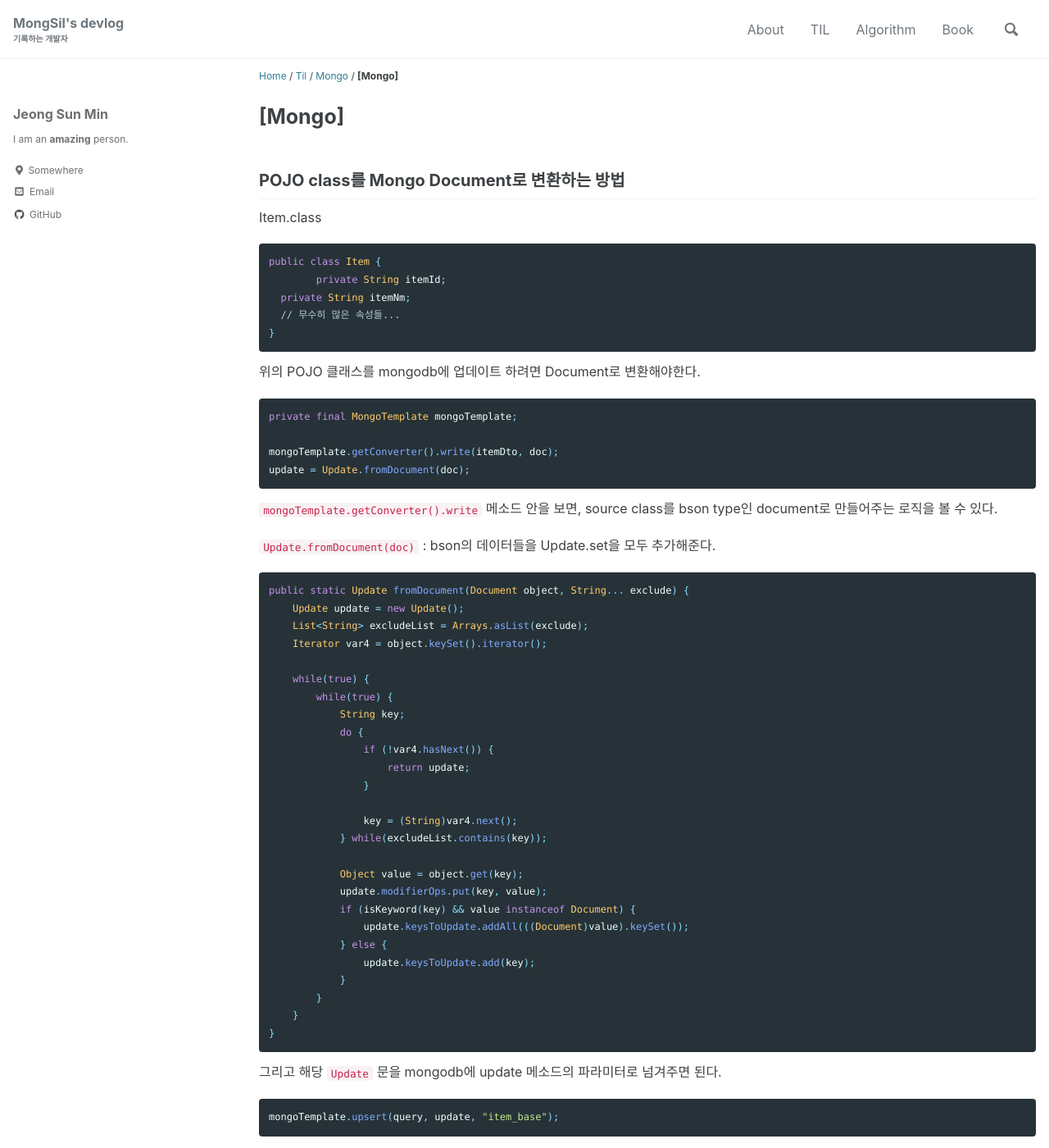
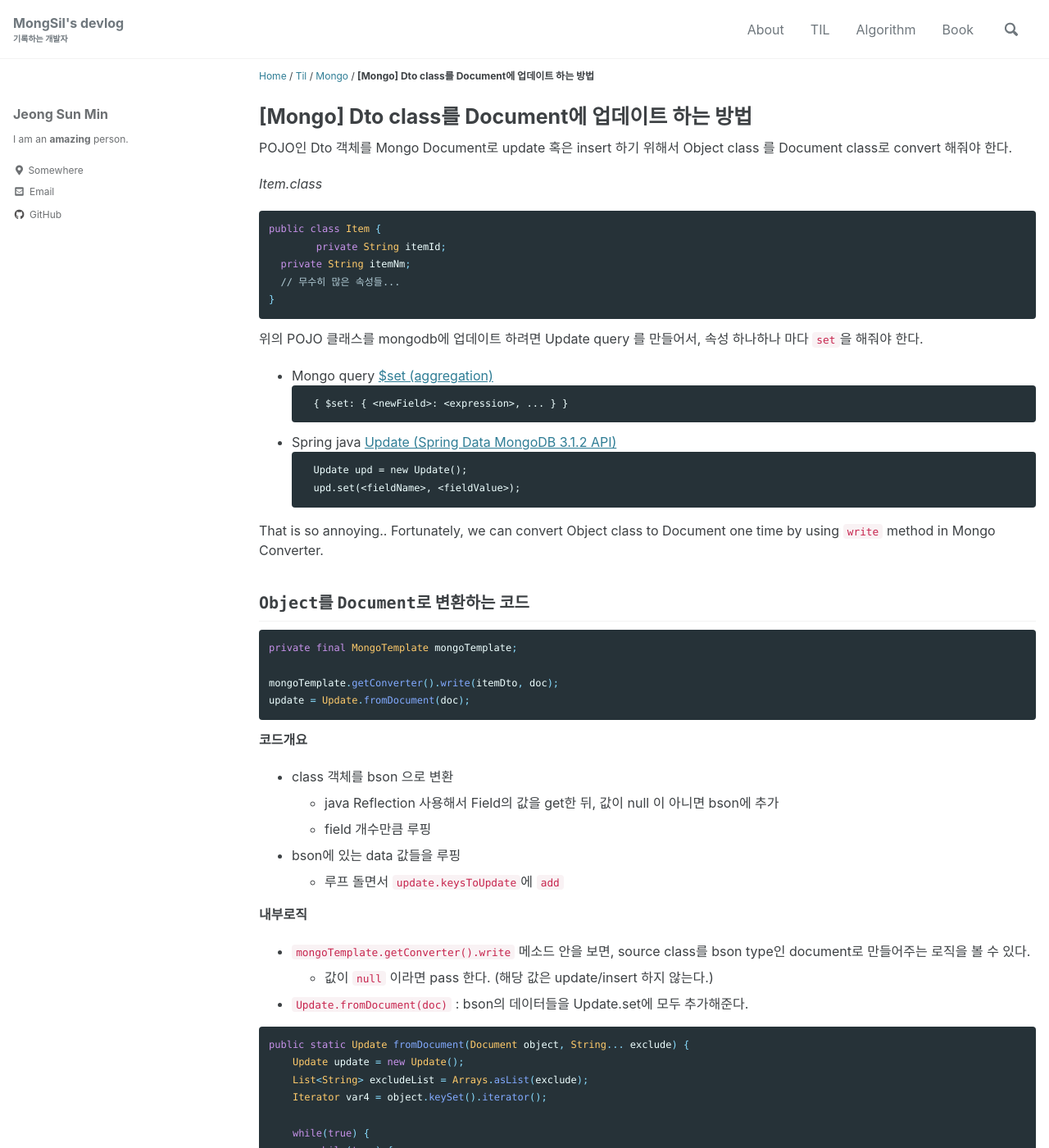
Before and after one commit to mongsil1025/mongsil1025.github.io, a Jekyll site: the page built from _posts/TIL/mongo/2021-01-08-mongoDocumentWrite.md, in a window 1280 px wide and 1400 px high. Shown: the whole window at 82% size. Built offline with Jekyll 4.4.1, drawn with Linux system fonts in a browser that asks for light colours; cached includes are drawn as plain includes; comment, search, counter and statistics services are not loaded; some of the changed text lies outside the part shown.

Commit message:
[TIL] mongoMappingConverter

````diff
--- a/_posts/TIL/mongo/2021-01-08-mongoDocumentWrite.md
+++ b/_posts/TIL/mongo/2021-01-08-mongoDocumentWrite.md
@@ -1,14 +1,14 @@
 ---
-title:  "[Mongo]"
+title:  "[Mongo] Dto class를 Document에 업데이트 하는 방법"
 date: 2021-01-08
 excerpt: ""
 tags: [til, mongo]
 categories: [til/mongo]
 ---
 
-## POJO class를 Mongo Document로 변환하는 방법
+POJO인 Dto 객체를 Mongo Document로 update 혹은 insert 하기 위해서 Object class 를 Document class로 convert 해줘야 한다.
 
-Item.class
+*Item.class*
 
 ``` java
 public class Item {
@@ -18,7 +18,21 @@ public class Item {
 }
 ```
 
-위의 POJO 클래스를 mongodb에 업데이트 하려면 Document로 변환해야한다.
+위의 POJO 클래스를 mongodb에 업데이트 하려면 Update query 를 만들어서, 속성 하나하나 마다 `set`을 해줘야 한다.
+
+- Mongo query [$set (aggregation)](https://docs.mongodb.com/manual/reference/operator/aggregation/set/#pipe._S_set)
+	```
+	{ $set: { <newField>: <expression>, ... } }
+	```
+- Spring java [Update (Spring Data MongoDB 3.1.2 API)](https://docs.spring.io/spring-data/mongodb/docs/current/api/org/springframework/data/mongodb/core/query/Update.html)
+	```
+	Update upd = new Update();
+	upd.set(<fieldName>, <fieldValue>);
+	```
+
+That is so annoying.. Fortunately, we can convert Object class to Document one time by using `write` method in Mongo Converter.
+
+## `Object`를 `Document`로 변환하는 코드
 
 ``` java
 private final MongoTemplate mongoTemplate;
@@ -27,9 +41,20 @@ mongoTemplate.getConverter().write(itemDto, doc);
 update = Update.fromDocument(doc);
 ```
 
-`mongoTemplate.getConverter().write` 메소드 안을 보면, source class를 bson type인 document로 만들어주는 로직을 볼 수 있다.
+**코드개요**
 
-`Update.fromDocument(doc)` : bson의 데이터들을 Update.set을 모두 추가해준다.
+- class 객체를 bson 으로 변환
+  - java Reflection 사용해서 Field의 값을 get한 뒤, 값이 null 이 아니면 bson에 추가
+  - field 개수만큼 루핑
+- bson에 있는 data 값들을 루핑
+  - 루프 돌면서 `update.keysToUpdate`에 `add`
+
+**내부로직**
+
+- `mongoTemplate.getConverter().write` 메소드 안을 보면, source class를 bson type인 document로 만들어주는 로직을 볼 수 있다.
+	- 값이 `null` 이라면 pass 한다. (해당 값은 update/insert 하지 않는다.)
+
+- `Update.fromDocument(doc)` : bson의 데이터들을 Update.set에 모두 추가해준다.
 
 ``` java
 public static Update fromDocument(Document object, String... exclude) {
@@ -51,7 +76,7 @@ public static Update fromDocument(Document object, String... exclude) {
             Object value = object.get(key);
             update.modifierOps.put(key, value);
             if (isKeyword(key) && value instanceof Document) {
-                update.keysToUpdate.addAll(((Document)value).keySet());
+                update.keysToUpdate.addAll(((Document)value).keySet()); // add field to update keys
             } else {
                 update.keysToUpdate.add(key);
             }
@@ -66,14 +91,23 @@ public static Update fromDocument(Document object, String... exclude) {
 mongoTemplate.upsert(query, update, "item_base");
 ```
 
-내부 로직을 확인해보니까, class 객체를 mongodb에 update 하는 로직은 크게 다음과 같이 표현할 수 있다.
-- class 객체를 bson 으로 변환
-  - java Reflection 사용해서 Field의 값을 get한 뒤, 값이 null 이 아니면 bson에 추가
-  - field 개수만큼 루핑
-- bson에 있는 data 값들을 루핑
-  - 루프 돌면서 `update.keysToUpdate`에 `add`
+## 특정 필드만 몽고에 업데이트 (Update specific field to mongo document)
 
-내부 로직을 정확히 알고보니까, 내가 알기쉽게 코드를 다시 짤 수 있었다.
+``` java
+private final MongoTemplate mongoTemplate;
+
+mongoTemplate.getConverter().write(itemDto, doc);
+update = Update.fromDocument(doc);
+```
+
+`Update.fromDocument` 는 위에서 살펴봤듯이 내부적으로 **모든 필드를 Update에 추가한다.**
+
+
+모든필드가 아닌 특정 필드들만 업데이트 하고자할 경우, `Update.fromDocument`를 사용할 수 없고 따로 메소드를 구현해야 한다.
+
+
+프로세스를 정확히 알고 생각해보니, 굳이 위와 같이 스프링에서 제공하는 메소드를 쓰지 않아도 (내가 알기 쉽게) 코드를 다시 짤 수 있었다.
+{: .notice--info}
 
 ``` java
 for(String modCol : payload.getModCols()) {
@@ -86,4 +120,7 @@ for(String modCol : payload.getModCols()) {
 }
 ```
 
-`modCols`를 루핑하면서, `ReflectionUtils`를 사용해서 값을 가져오고, 해당 값이 null 이 아닐 경우에만 `Update`에 add 하는 것이다. mongo에서 제공해주는 메소드를 쓰다가, 위와 같은 코드로 바꿨을때 성능상 이슈가 없을까 걱정했는데, mongo 메소드를 쓰던, 위와 같이 쓰던 성능 차이는 없을 것 같다.
+- `payload.getModCols()`에 업데이트 하려는 필드를 담아두고, 이를 루핑한다.
+- `modCols`를 루핑하면서, `ReflectionUtils`를 사용해서 값을 가져오고, 해당 값이 null 이 아닐 경우에만 `Update`에 add
+
+mongo에서 제공해주는 메소드를 쓰다가, 위와 같은 코드로 바꿨을 때 성능상 이슈가 없을까 걱정했는데, mongo 메소드를 쓰던, 위와 같이 쓰던 성능 차이는 없을 것 같다.
````
Also changed, not shown: _posts/TIL/mongo/2021-01-08-mongoMappingConverter.md (+6 -4 lines).
